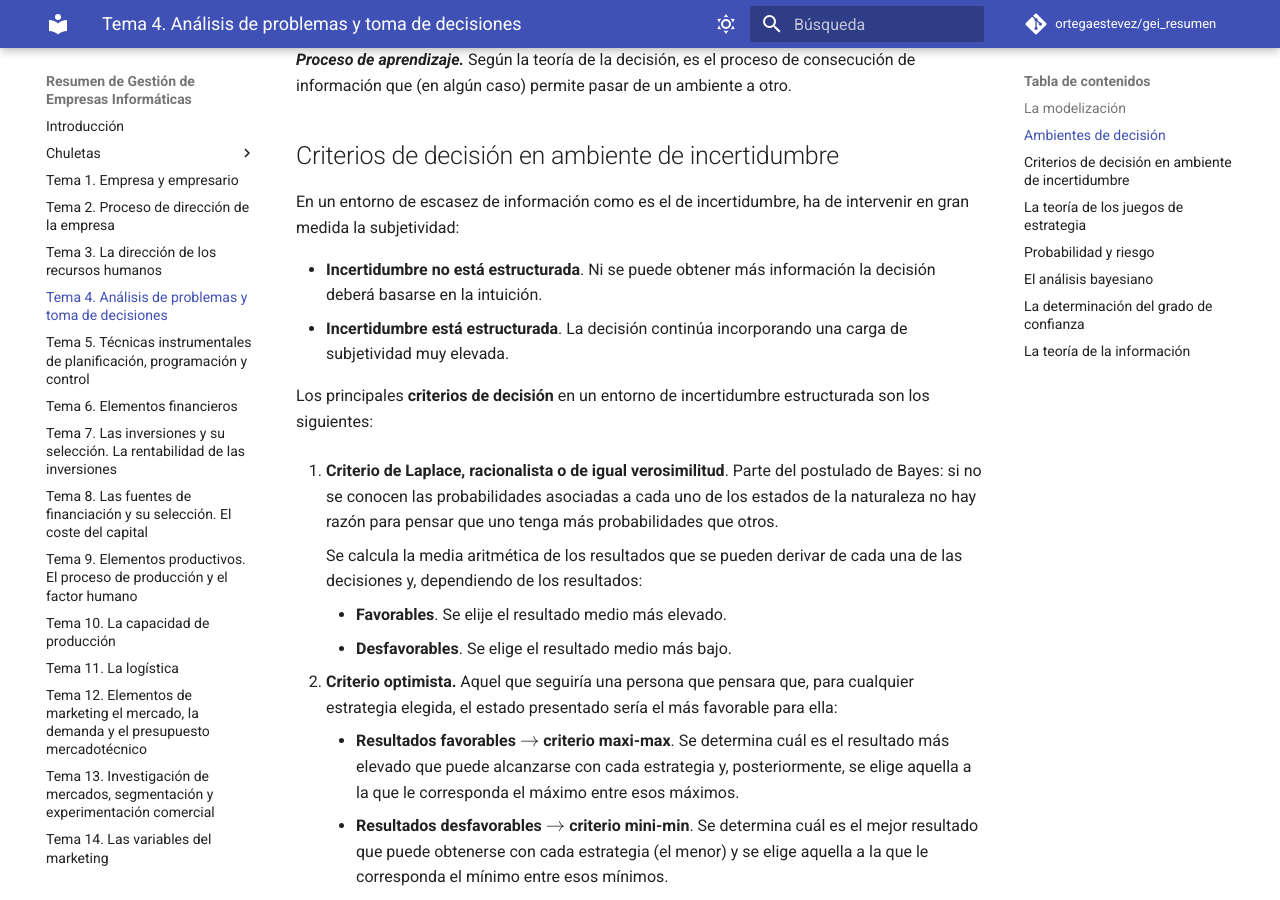
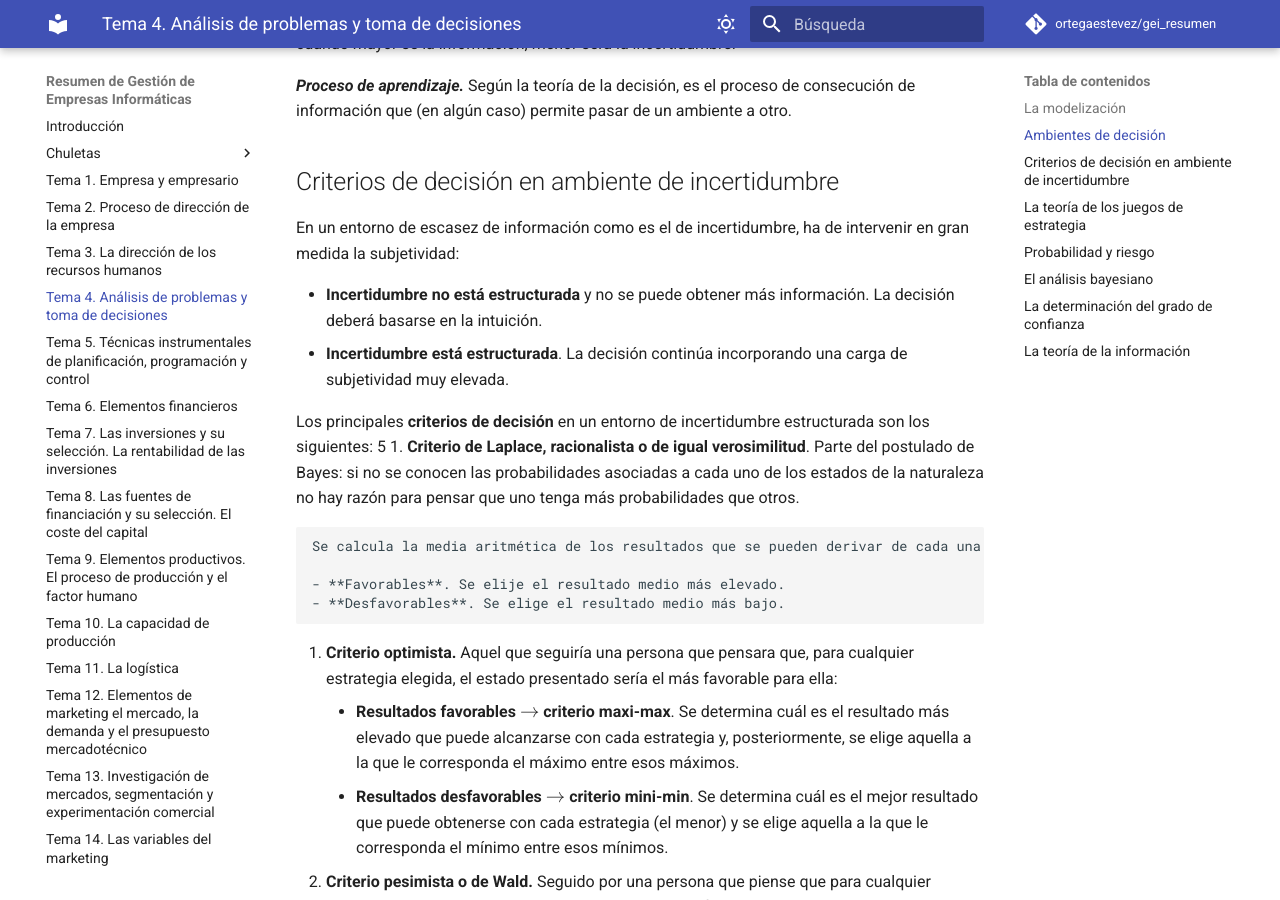
Before and after one commit to ortegaestevez/gei_resumen, an MkDocs documentation site: the page built from docs/tema_04.md, in a window 1280 px wide and 900 px high, scrolled down 1487 px. Built offline with MkDocs 1.6.1 and Material for MkDocs 9.7.7, drawn with Linux system fonts in a browser that asks for light colours; comment, search, counter and statistics services are not loaded; some of the changed text lies outside the part shown.

Commit message:
Actualizar tema_04.md

```diff
--- a/docs/tema_04.md
+++ b/docs/tema_04.md
@@ -45,11 +45,11 @@
 
 En un entorno de escasez de información como es el de incertidumbre, ha de intervenir en gran medida la subjetividad:
 
-- **Incertidumbre no está estructurada**. Ni se puede obtener más información la decisión deberá basarse en la intuición.
+- **Incertidumbre no está estructurada** y no se puede obtener más información. La decisión deberá basarse en la intuición.
 - **Incertidumbre está estructurada**. La decisión continúa incorporando una carga de subjetividad muy elevada.
 
 Los principales **criterios de decisión** en un entorno de incertidumbre estructurada son los siguientes:
-
+5
 1. **Criterio de Laplace, racionalista o de igual verosimilitud**. Parte del postulado de Bayes: si no se conocen las probabilidades asociadas a cada uno de los estados de la naturaleza no hay razón para pensar que uno tenga más probabilidades que otros.
 
     Se calcula la media aritmética de los resultados que se pueden derivar de cada una de las decisiones y, dependiendo de los resultados:
```
Also changed, not shown: other parts of docs/tema_04.md (+3 -3 lines).
